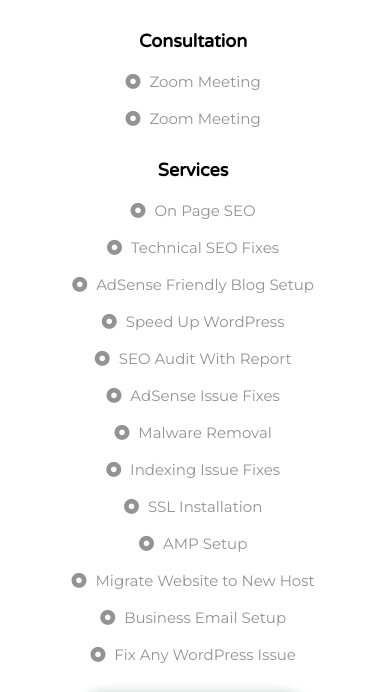
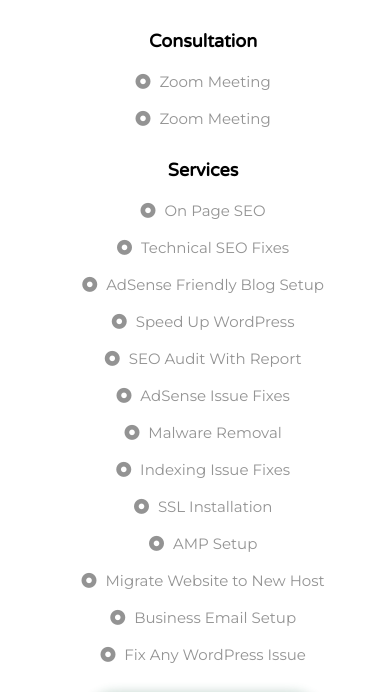
Before and after one commit to Hariom1001/webinsights, a plain HTML site: page index.html in a window 390 px wide. Shown: the part 2273-2965 px from the top of the page. Drawn offline with nearby package versions, Linux system fonts and the light colour scheme.

Commit message:
Update style.css

```diff
--- a/style.css
+++ b/style.css
@@ -1038,7 +1038,7 @@ display: block;
       }
       .sec3-service-wrapper-side{
         width: 99%;
-        text-align: center;
+        padding-left: 20px;
       }
       .sec3-content-wrapper{
         text-align: center;
```
